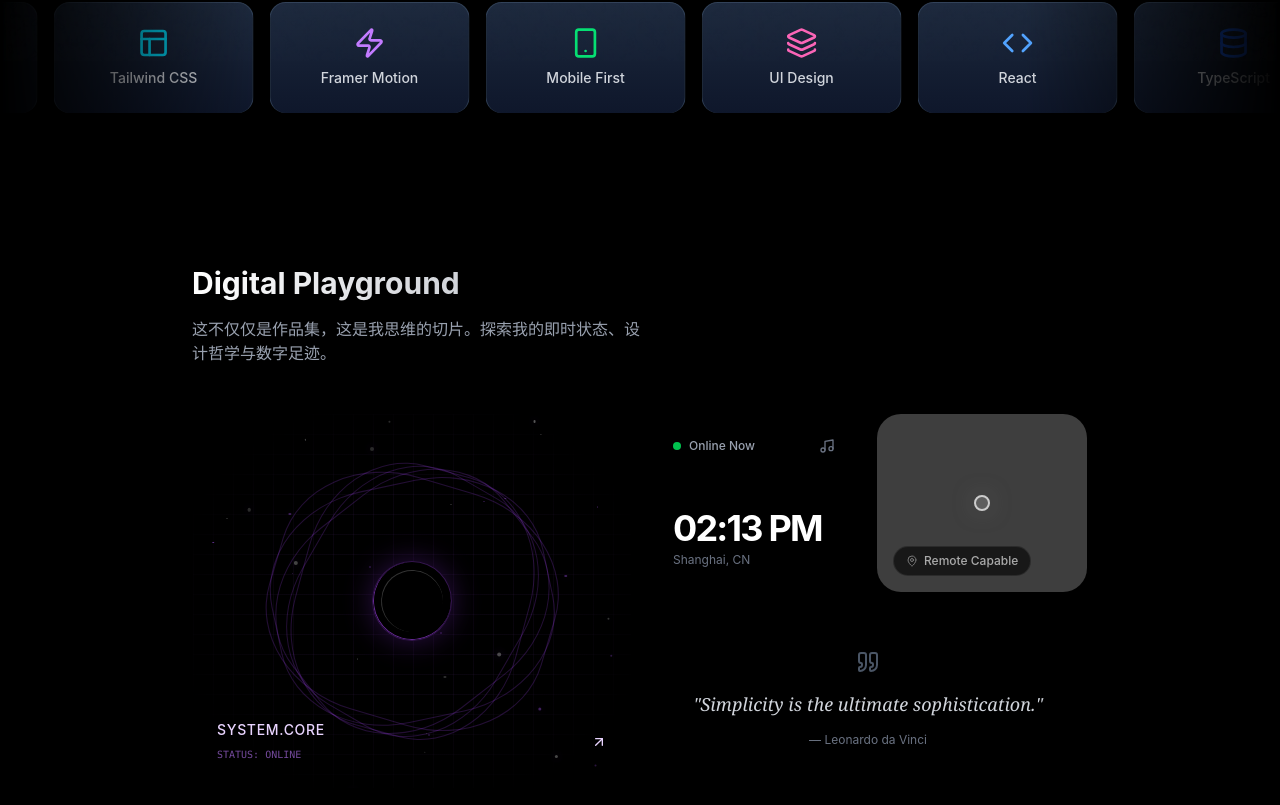
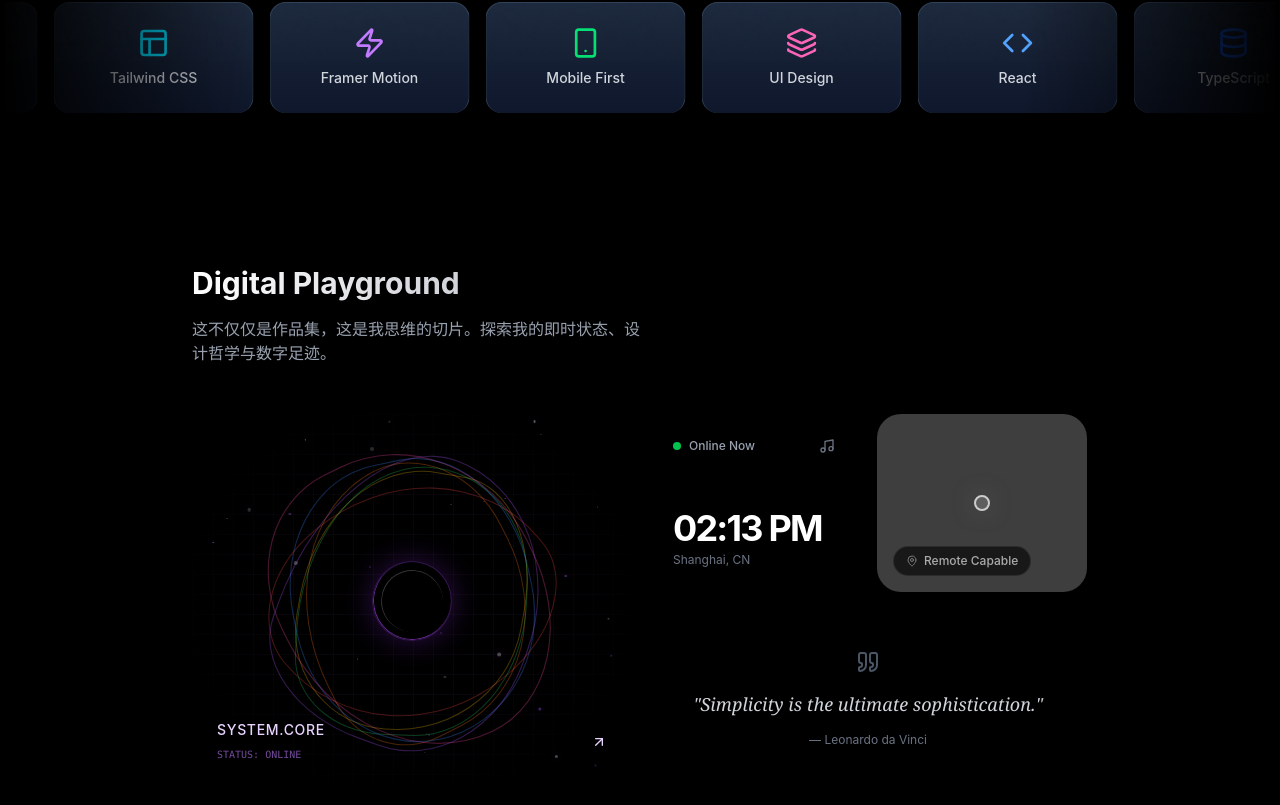
Before and after one commit to jucilang2022/yueliang, a React (Vite) app: page / in a window 1280 px wide. Shown: the part 1219-2024 px from the top of the page. Built offline with nearby package versions, Linux system fonts and the light colour scheme; grey boxes are pictures that could not be loaded.

Commit message:
feat: rainbow

```diff
--- a/src/components/sections/BentoGrid.tsx
+++ b/src/components/sections/BentoGrid.tsx
@@ -109,20 +109,36 @@ function HologramWidget() {
 
       {/* Chaos Lines / Orbital Paths */}
       <div className="absolute inset-0 flex items-center justify-center pointer-events-none">
-        {[...Array(5)].map((_, i) => (
+        {[
+          "rgba(239, 68, 68, 0.3)",   // Red
+          "rgba(249, 115, 22, 0.3)",  // Orange
+          "rgba(234, 179, 8, 0.3)",   // Yellow
+          "rgba(34, 197, 94, 0.3)",   // Green
+          "rgba(59, 130, 246, 0.3)",  // Blue
+          "rgba(168, 85, 247, 0.3)",  // Indigo
+          "rgba(236, 72, 153, 0.3)",  // Violet
+        ].map((color, i) => (
           <motion.div
             key={i}
-            className="absolute border border-purple-500/20 rounded-[40%] w-[60%] h-[60%]"
+            className="absolute w-[60%] h-[60%]"
             style={{
-              rotate: i * 36,
+              border: `1px solid ${color}`,
+              // Unique organic shape for each ring
+              borderRadius: `${30 + i * 5}% ${70 - i * 5}% ${50 + (i % 2) * 20}% ${50 - (i % 2) * 20}% / ${40 + i * 3}% ${60 - i * 3}% ${30 + i * 4}% ${70 - i * 4}%`,
             }}
             animate={{
-              rotate: [i * 36, i * 36 + 360],
-              scale: [1, 1.1, 1],
+              rotate: i % 2 === 0 ? [0, 360] : [360, 0], // Alternate directions
+              scale: [1, 1.05 + i * 0.02, 1], // Subtle breathing
+              borderRadius: [
+                `${30 + i * 5}% ${70 - i * 5}% ${50 + (i % 2) * 20}% ${50 - (i % 2) * 20}% / ${40 + i * 3}% ${60 - i * 3}% ${30 + i * 4}% ${70 - i * 4}%`,
+                `${50 - (i % 2) * 20}% ${50 + (i % 2) * 20}% ${30 + i * 5}% ${70 - i * 5}% / ${30 + i * 4}% ${70 - i * 4}% ${40 + i * 3}% ${60 - i * 3}%`,
+                `${30 + i * 5}% ${70 - i * 5}% ${50 + (i % 2) * 20}% ${50 - (i % 2) * 20}% / ${40 + i * 3}% ${60 - i * 3}% ${30 + i * 4}% ${70 - i * 4}%`
+              ]
             }}
             transition={{
-              rotate: { duration: 20 + i * 5, repeat: Infinity, ease: "linear" },
-              scale: { duration: 5 + i, repeat: Infinity, ease: "easeInOut" }
+              rotate: { duration: 15 + i * 3, repeat: Infinity, ease: "linear" },
+              scale: { duration: 4 + i, repeat: Infinity, ease: "easeInOut" },
+              borderRadius: { duration: 8 + i, repeat: Infinity, ease: "easeInOut" } // Morphing shape
             }}
           />
         ))}
```
